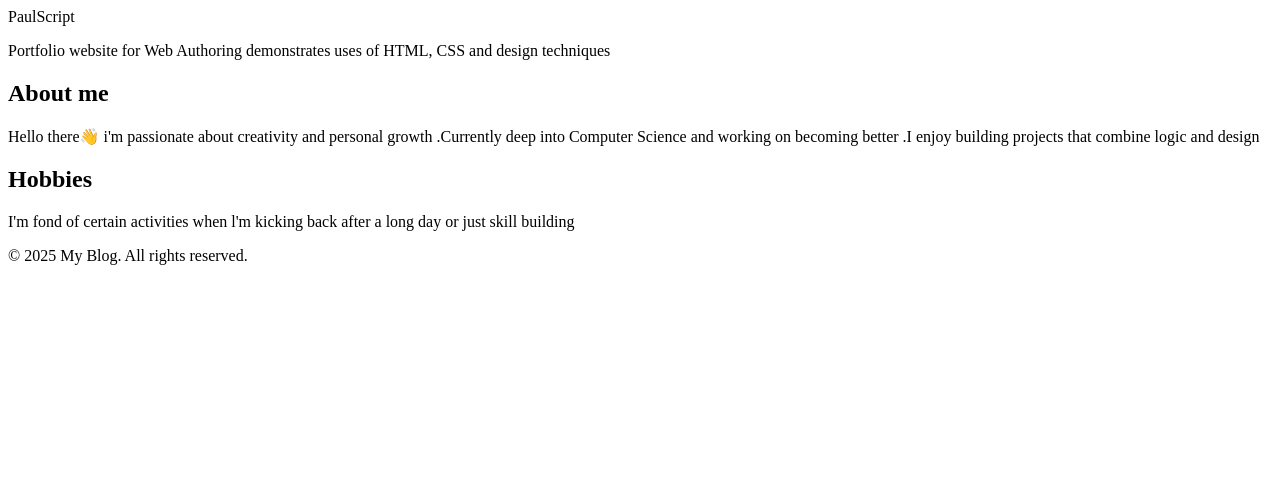
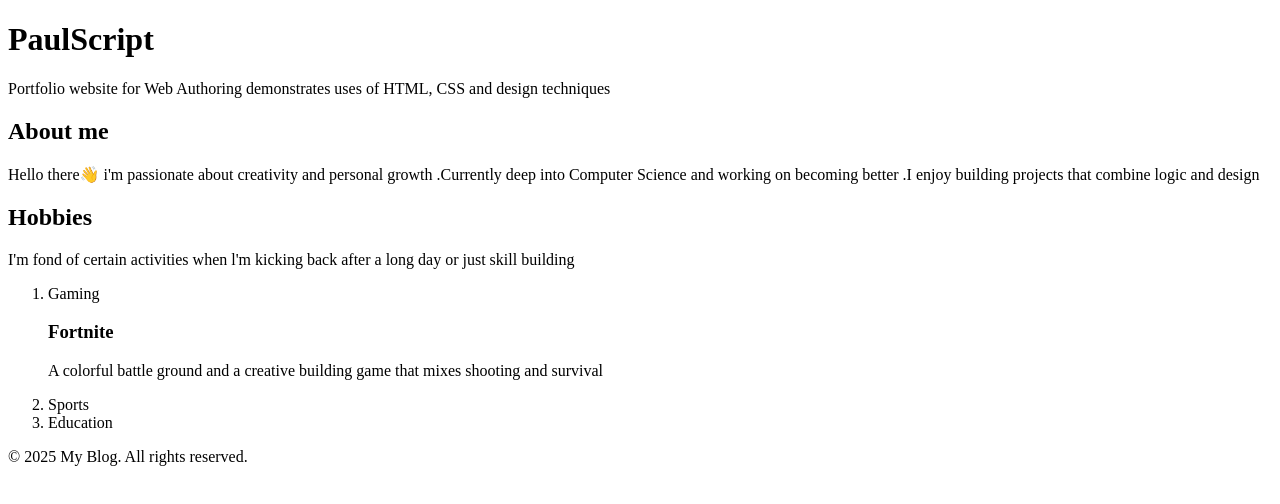
Before and after one commit to mhizhapaul58-design/PaulScript-, a plain HTML site: page index.html in a window 1280 px wide. Drawn offline with Linux system fonts and the light colour scheme.

Commit message:
Refactor index.html with new content and structure
Updated HTML structure and added hobbies section.

```diff
--- a/index.html
+++ b/index.html
@@ -8,12 +8,12 @@
 
 <body>
     <header>
-        PaulScript
+        <h1>PaulScript</h1>
         <p>Portfolio website for Web Authoring demonstrates uses of HTML, CSS and design techniques</p>
     </header>
     <main>
         <section>
-            <H1>About me</H1>
+            <H2>About me</H2>
             <p> Hello there👋 i'm passionate about creativity and personal growth
                 .Currently deep into Computer Science and working
                 on becoming better .I enjoy building projects
@@ -21,9 +21,16 @@
 
         </section>
         <section>
-            <h1>Hobbies</h1>
+            <h2>Hobbies</h2>
             <p>I'm fond of certain activities when l'm kicking back
                 after a long day or just skill building</p>
+            <ol>
+                <li>Gaming</li>
+                <h3>Fortnite</h3>
+                <p>A colorful battle ground and a creative building game that mixes shooting and survival</p>
+                <li>Sports</li>
+                <li>Education</li>
+            </ol>
         </section>
     </main>
 
```
